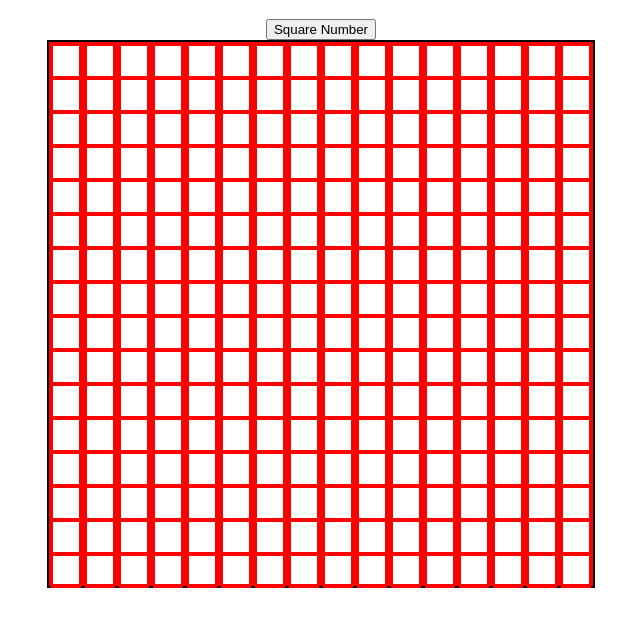
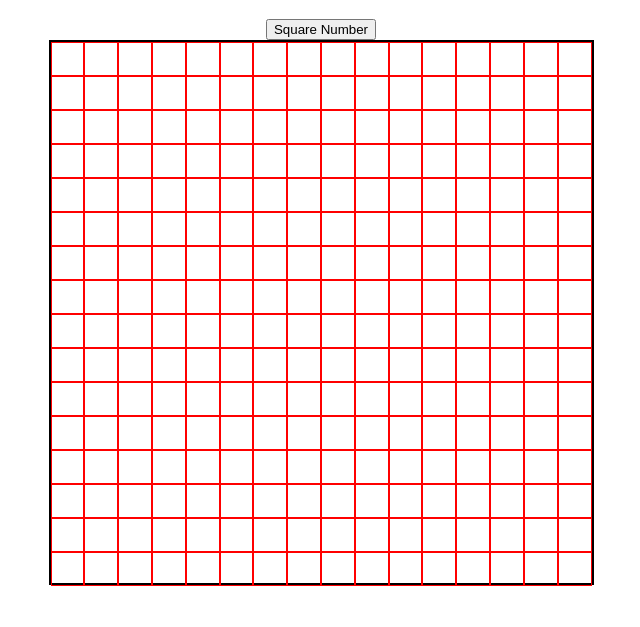
Before and after one commit to memajal/Etch_a_Sketch, a plain HTML site: page Etch_a_Sketch/index.html in a window 1280 px wide. Shown: the part 61-688 px from the top of the page, without its empty margins (319-959 px from the left). Drawn offline with Linux system fonts and the light colour scheme.

Commit message:
Changing the class of grid row and box and adding the intitial style for 16x16 grid to style.css

```diff
--- a/Etch_a_Sketch/index.js
+++ b/Etch_a_Sketch/index.js
@@ -1,26 +1,24 @@
-let numberOfRows=16;
-let numberofColumns=16;
+
 let conteiner=document.querySelector("#container");
 
 
-function createContainerGrid(){
-    for(let i=0; i<16; i++) {
-        const conteinerBoxVertical=document.createElement("div");
-        conteinerBoxVertical.className="conteiner_box_vertical";
-        conteinerBoxVertical.setAttribute("style", "border:2px solid red; width:30px; height:auto;");
-        conteiner.appendChild(conteinerBoxVertical);
+function createContainerGrid(numberOfBox){
+    for(let i=0; i<numberOfBox; i++) {
+        const gridRow=document.createElement("div");
+        gridRow.className="grid-row";
 
-        for(let j=0; j<16; j++) {
-            const conteinerBox=document.createElement("div");
-        conteinerBox.className="conteiner_box";
-        conteinerBox.setAttribute("style", "border:2px solid red; width:auto; height:30px;");
-        conteinerBoxVertical.appendChild(conteinerBox);
+        for(let j=0; j<numberOfBox; j++) {
+        const gridBox=document.createElement("div");
+        gridBox.className="grid-box";
+        gridRow.appendChild(gridBox);
         }
+
+        conteiner.appendChild(gridRow);
         }
     }
 
-    createContainerGrid();
-    const conteinerBox= document.querySelectorAll(".conteiner_box");
+    createContainerGrid(16);
+    const conteinerBox= document.querySelectorAll(".grid-box");
 
     function onMouseOverEffect(){
         conteinerBox.forEach((box) =>{
--- a/Etch_a_Sketch/style.css
+++ b/Etch_a_Sketch/style.css
@@ -5,8 +5,16 @@ body{
 #container{
     margin: auto;
     border: 2px solid black;
-    width:544px;
-    height:544px;
+    width:541px;
+    height:541px;
+}
+
+.grid-row{
     display:flex;
-    flex-direction:row;
 }
+
+.grid-box{
+    width:32px;
+    height:32px;
+    border:1px solid red;
+}
```
